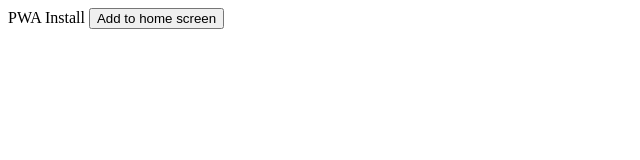
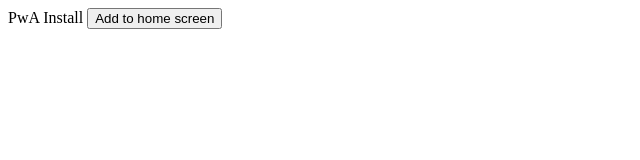
Before and after one commit to smiteshdas/pwaTests, a plain HTML site: page FirstSWtest/index.html in a window 1280 px wide. Shown: the full height of the page, 0-640 px from the left. Drawn offline with Linux system fonts and the light colour scheme.

Commit message:
Update index.html

```diff
--- a/FirstSWtest/index.html
+++ b/FirstSWtest/index.html
@@ -25,7 +25,7 @@ if ('serviceWorker' in navigator) {
  </head>
     <body>
 
-PWA Install
+PwA Install
 <button class="add-button">Add to home screen</button>
 
 
```
